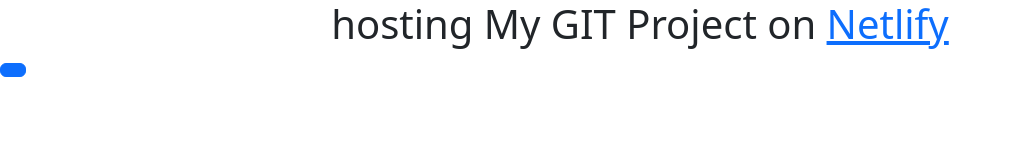
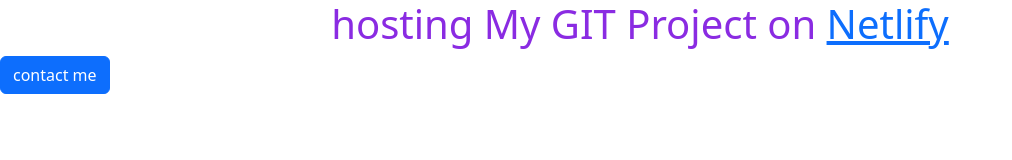
Before and after one commit to HappinessGR/my-awesome-app, a plain HTML site: page index.html in a window 1280 px wide. Shown: the whole page, without its empty margins (0-1012 px from the left). Drawn offline with nearby package versions, Linux system fonts and the light colour scheme.

Commit message:
fix the link

```diff
--- a/index.html
+++ b/index.html
@@ -4,13 +4,14 @@
     <meta charset="UTF-8">
     <meta name="viewport" content="width=device-width, initial-scale=1.0">
     <title>Github</title>
+    <link href="https://cdn.jsdelivr.net/npm/bootstrap@5.3.6/dist/css/bootstrap.min.css" rel="stylesheet" integrity="sha384-4Q6Gf2aSP4eDXB8Miphtr37CMZZQ5oXLH2yaXMJ2w8e2ZtHTl7GptT4jmndRuHDT" crossorigin="anonymous">
+
     <link rel="stylesheet" href="styes.css">
-<link href="https://cdn.jsdelivr.net/npm/bootstrap@5.3.6/dist/css/bootstrap.min.css" rel="stylesheet" integrity="sha384-4Q6Gf2aSP4eDXB8Miphtr37CMZZQ5oXLH2yaXMJ2w8e2ZtHTl7GptT4jmndRuHDT" crossorigin="anonymous">
 
 </head>
 <body>
     <h1>hosting My  GIT Project on <a href="https://www.netlify.com/">Netlify</a> </h1>
 
-<a href="malito:matsimbiconstancia@gmail.com" class="btn btn-primary" class="contact-btn"></a>
+<a href="malito:matsimbiconstancia@gmail.com" class="btn btn-primary" class="contact-btn">contact me</a>
 </body>
 </html>
```
